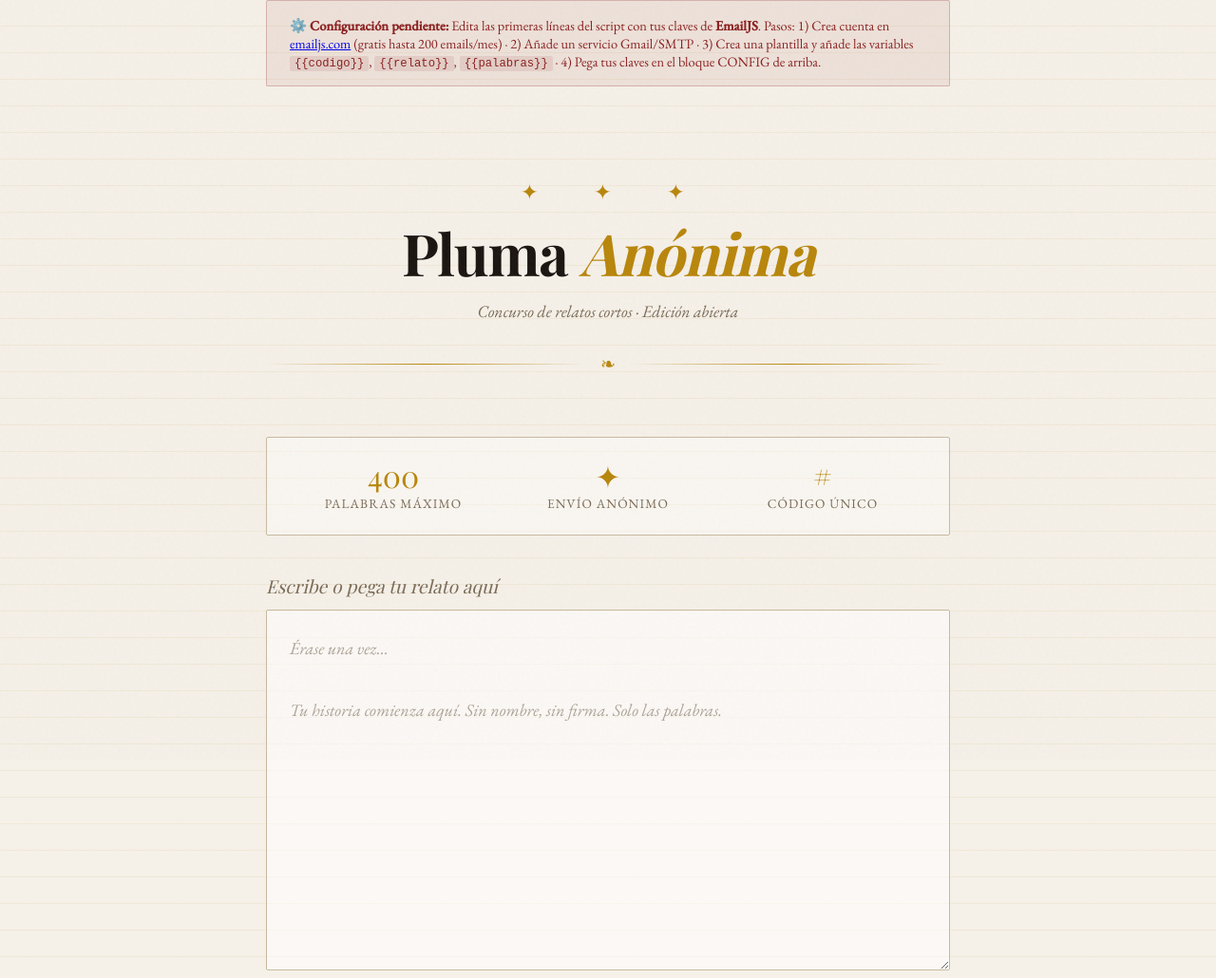
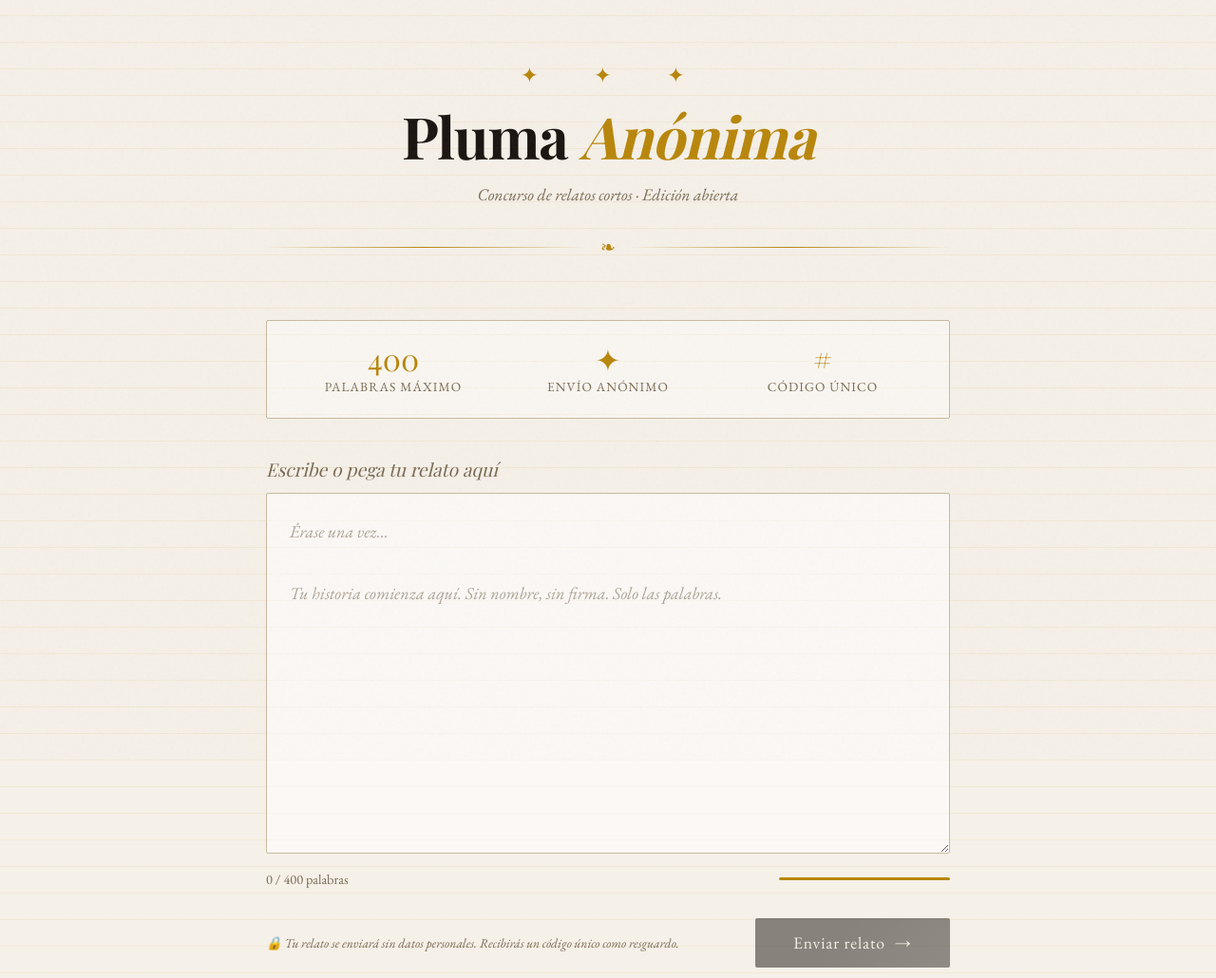
Before and after one commit to crazyforbts-ux/Fetlife, a plain HTML site: page index.html in a window 1280 px wide. Shown: the top 1030 px of the page at 95% size. Drawn offline with nearby package versions, Linux system fonts and the light colour scheme; a web font is replaced by a local one.

Commit message:
Update index.html

```diff
--- a/index.html
+++ b/index.html
@@ -541,9 +541,9 @@
 
     // ── Config banner ──
     const isConfigured =
-      CONFIG.emailjs_public_key !== "TU_PUBLIC_KEY" &&
-      CONFIG.emailjs_service_id !== "TU_SERVICE_ID" &&
-      CONFIG.emailjs_template_id !== "TU_TEMPLATE_ID";
+      CONFIG.emailjs_public_key !== "wO7s6zzemBQs5S9UM" &&
+      CONFIG.emailjs_service_id !== "service_6i8vm2o" &&
+      CONFIG.emailjs_template_id !== "template_uncqgvc";
     if (isConfigured) {
       document.getElementById('configBanner').classList.add('hidden');
     }
```
